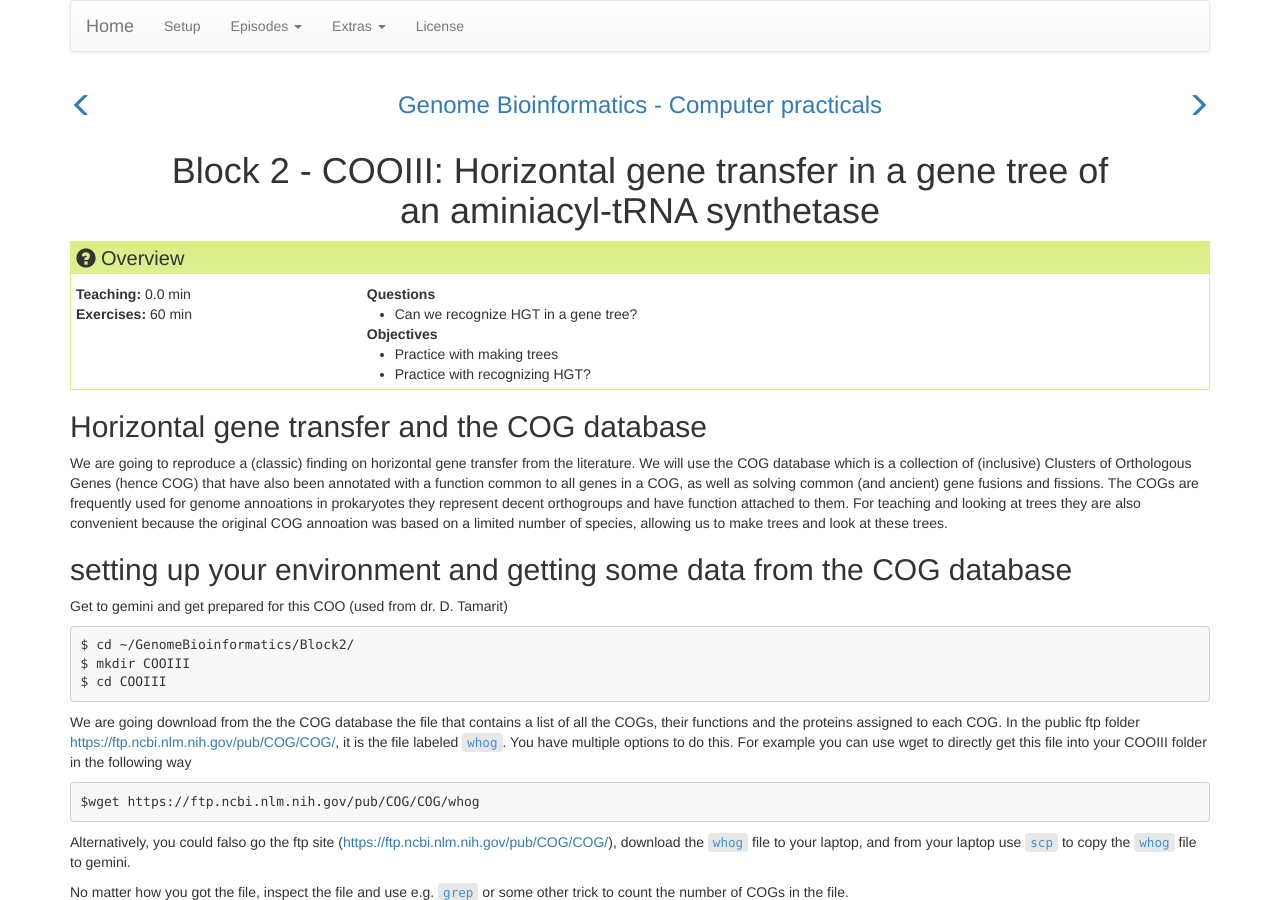
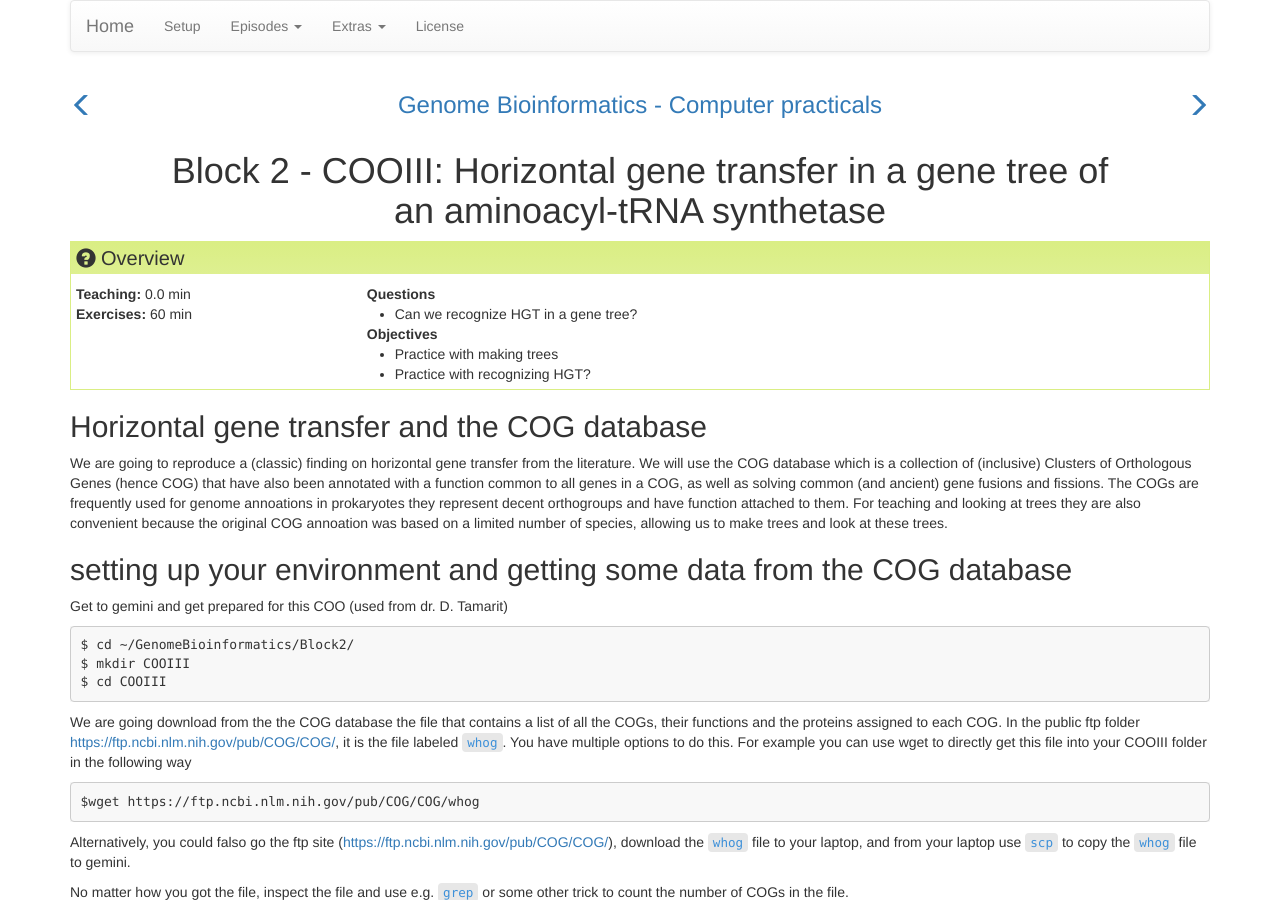
Before and after one commit to TeamMGE/GenomeBioinformaticsCourse, a Jekyll site: the page built from _episodes/60-COOIII.md, in a window 1280 px wide and 900 px high. Built offline with Jekyll 4.4.1, drawn with Linux system fonts in a browser that asks for light colours.

Commit message:
Update 60-COOIII.md

```diff
--- a/_episodes/60-COOIII.md
+++ b/_episodes/60-COOIII.md
@@ -1,5 +1,5 @@
 ---
-title: "Block 2 - COOIII: Horizontal gene transfer in a gene tree of an aminiacyl-tRNA synthetase"
+title: "Block 2 - COOIII: Horizontal gene transfer in a gene tree of an aminoacyl-tRNA synthetase"
 start: true
 teaching: 0:00
 exercises: 60
@@ -120,7 +120,7 @@
 > ## exercises:  Can you find the paper that inspired us to make this exercise?
 >
 >> ## Solution
->>We utilized this ancient paper: https://genome.cshlp.org/content/9/8/689.long as a source, because then we could use a limited species set, i.e. a rather old version of the COGs to see the transfer. In addition the author of the COGs is also the author of this paper making it likely that the inference and the data match.
+>>We utilized this ancient paper: [https://genome.cshlp.org/content/9/8/689.long](https://genome.cshlp.org/content/9/8/689.long) as a source, because then we could use a limited species set, i.e. a rather old version of the COGs to see the transfer. In addition the author of the COGs is also the author of this paper making it likely that the inference and the data match.
 >>
 >> This is a more recent paper that documents the tRNA synthetases:
 >> [https://link.springer.com/article/10.1007/s00239-016-9768-2](https://link.springer.com/article/10.1007/s00239-016-9768-2)
```
